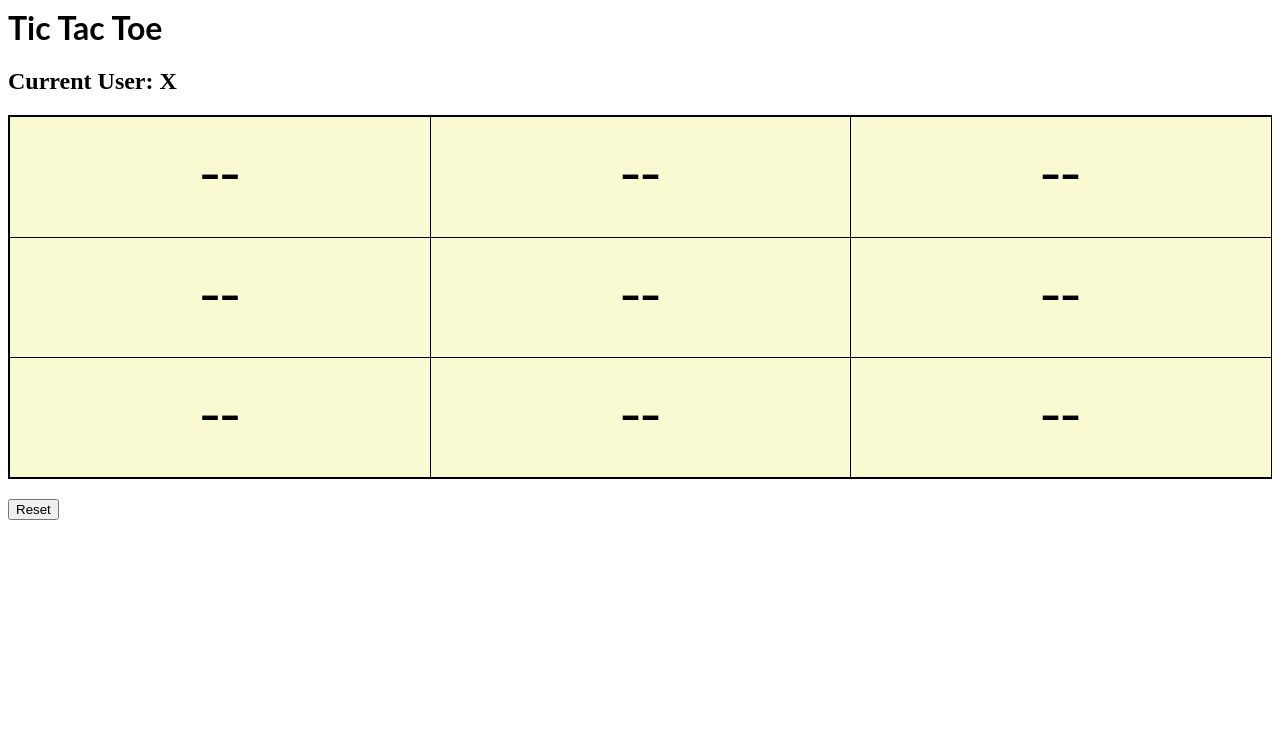
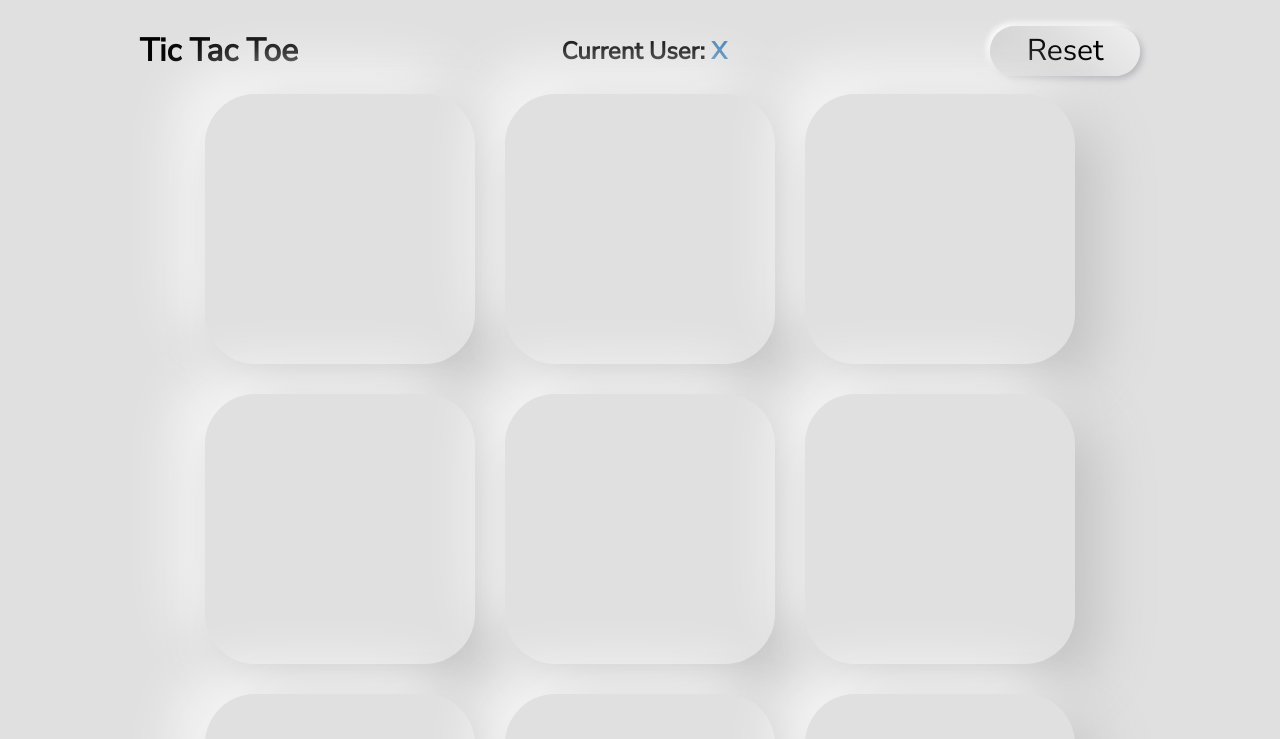
Before and after one commit to philosophercode/react-tic-tac-toe, a React (Create React App) app: page / in a window 1280 px wide. Shown: the top 739 px of the page. Built offline with nearby package versions, Linux system fonts and the light colour scheme.

Commit message:
neumorphic CSS

```diff
--- a/src/App.js
+++ b/src/App.js
@@ -1,10 +1,9 @@
-import React, { useState, useEffect } from 'react';
-import './style.css';
+import React, { useState, useEffect } from "react";
+import "./style.css";
 
 export default function App() {
   return (
     <div>
-      <h1>Tic Tac Toe</h1>
       <TicTacToe />
     </div>
   );
@@ -12,57 +11,57 @@ export default function App() {
 
 function TicTacToe() {
   const TABLE_DEFAULT = [
-    ['--', '--', '--'],
-    ['--', '--', '--'],
-    ['--', '--', '--']
+    ["", "", ""],
+    ["", "", ""],
+    ["", "", ""],
   ];
 
   const [table, setTable] = useState(TABLE_DEFAULT);
 
-  const [XO, setXO] = useState('X');
+  const [XO, setXO] = useState("X");
 
-  const transposeArr = arr =>
-    arr[0].map((_, colIdx) => arr.map(row => row[colIdx]));
+  const transposeArr = (arr) =>
+    arr[0].map((_, colIdx) => arr.map((row) => row[colIdx]));
 
-  const diagonalArrLR = table =>
+  const diagonalArrLR = (table) =>
     table.reduce((diagonal, row, rowIdx) => [...diagonal, row[rowIdx]], []);
 
-  const diagonalArrRL = table =>
+  const diagonalArrRL = (table) =>
     table.reduceRight(
       (diagonal, row, rowIdx, tableArr) => [
         ...diagonal,
-        row[tableArr.length - rowIdx - 1]
+        row[tableArr.length - rowIdx - 1],
       ],
-      []
+      [],
     );
 
   const diagonalArr = (table, right = false) =>
-    table[right ? 'reduceRight' : 'reduce'](
+    table[right ? "reduceRight" : "reduce"](
       (diagonal, row, rowIdx, tableArr) => [
         ...diagonal,
-        row[right ? tableArr.length - rowIdx - 1 : rowIdx]
+        row[right ? tableArr.length - rowIdx - 1 : rowIdx],
       ],
-      []
+      [],
     );
-  const allEqual = (arr, xo) => arr.every(v => v === xo);
-  const allEqualO = arr => arr.every(v => v === 'O');
-  const allEqualX = arr => arr.every(v => v === 'X');
+  const allEqual = (arr, xo) => arr.every((v) => v === xo);
+  const allEqualO = (arr) => arr.every((v) => v === "O");
+  const allEqualX = (arr) => arr.every((v) => v === "X");
 
-  const winDetector = table => {
+  const winDetector = (table) => {
     const tableFlipped = transposeArr(table);
     const tableDiagonalLR = diagonalArr(table);
     const tableDiagonalRL = diagonalArr(table, true);
     console.table(tableDiagonalLR);
     console.table(tableDiagonalRL);
-    if (allEqualO(tableDiagonalLR)) alert('O wins');
-    if (allEqualO(tableDiagonalRL)) alert('O wins');
-    if (allEqualX(tableDiagonalLR)) alert('X wins');
-    if (allEqualX(tableDiagonalRL)) alert('X wins');
+    if (allEqualO(tableDiagonalLR)) alert("O wins");
+    if (allEqualO(tableDiagonalRL)) alert("O wins");
+    if (allEqualX(tableDiagonalLR)) alert("X wins");
+    if (allEqualX(tableDiagonalRL)) alert("X wins");
 
-    if (table.map(allEqualO).some(x => x === true)) alert('O wins');
-    if (tableFlipped.map(allEqualO).some(x => x === true)) alert('O wins');
-    if (table.map(allEqualX).some(x => x === true)) alert('X wins');
-    if (tableFlipped.map(allEqualX).some(x => x === true)) alert('X wins');
+    if (table.map(allEqualO).some((x) => x === true)) alert("O wins");
+    if (tableFlipped.map(allEqualO).some((x) => x === true)) alert("O wins");
+    if (table.map(allEqualX).some((x) => x === true)) alert("X wins");
+    if (tableFlipped.map(allEqualX).some((x) => x === true)) alert("X wins");
   };
 
   useEffect(() => {
@@ -73,7 +72,7 @@ function TicTacToe() {
     let newTable = table;
     newTable[row][col] = XO;
     setTable([...newTable]);
-    setXO(currXO => (currXO === 'X' ? 'O' : 'X'));
+    setXO((currXO) => (currXO === "X" ? "O" : "X"));
   };
 
   const handleReset = () => setTable(TABLE_DEFAULT);
@@ -82,7 +81,7 @@ function TicTacToe() {
     <span
       className="col"
       id={value}
-      onClick={value === '--' ? () => handleClick(row, col) : null}
+      onClick={value === "" ? () => handleClick(row, col) : null}
     >
       {value}
     </span>
@@ -90,7 +89,13 @@ function TicTacToe() {
 
   return (
     <>
-      <h2>Current User: {XO}</h2>
+      <div className="header">
+        <h1>Tic Tac Toe</h1>
+        <h2>
+          Current User: <span id={XO}>{XO}</span>
+        </h2>
+        <button onClick={handleReset}>Reset</button>
+      </div>
       <div className="container">
         {table.map((row, rowIdx) => (
           <div className="row" key={rowIdx}>
@@ -105,7 +110,6 @@ function TicTacToe() {
           </div>
         ))}
       </div>
-      <button onClick={handleReset}>Reset</button>
     </>
   );
 }
--- a/src/style.css
+++ b/src/style.css
@@ -1,51 +1,90 @@
-h1,
-p {
-  font-family: Lato;
-}
-.container {
-  height: 360px;
-  font-size: 60px;
-  border: 2px solid black;
-  display: grid;
+@import url('https://fonts.googleapis.com/css2?family=Nunito+Sans&display=swap');
+
+html,
+body {
+  background-color: #e0e0e0;
 }
 
-.row:not(:last-child) {
-  border-bottom: 1px solid black;
+* {
+  font-family: 'Nunito Sans', sans-serif, Lato;
+}
+
+.header {
+  display: flex;
+  justify-content: space-around;
+  align-items: center;
+}
+
+.container {
+  display: grid;
+  justify-items: center;
+  row-gap: 30px;
+  width: 100%;
+  font-size: 60px;
 }
 
 .row {
   display: grid;
-  grid-template-columns: repeat(3, 1fr);
+  grid-template-columns: repeat(3, 270px);
+  grid-template-rows: 270px;
   justify-items: center;
   align-items: center;
-}
-
-.col:not(:first-child) {
-  border-left: 1px solid black;
+  column-gap: 30px;
 }
 
 .col {
-  line-height: 1.8;
+  line-height: 4.5;
   cursor: pointer;
-  /* justify-items: center; */
-  /* align-self: center; */
-  /* justify-self: center; */
   text-align: center;
   height: 100%;
   width: 100%;
+
+  border-radius: 50px;
+  background: #e0e0e0;
+  box-shadow: 20px 20px 60px #bebebe,
+    -20px -20px 60px #ffffff;
 }
 
-#O {
+.header #O {
   color: lightseagreen;
 }
 
-#X {
+.header #X {
   color: steelblue;
 }
-#-- {
-  background-color: lightgoldenrodyellow;
+
+.container #O {
+  color: lightseagreen;
+  border-radius: 50px;
+  border-radius: 50px;
+  background: linear-gradient(225deg, #cacaca, #f0f0f0);
+  box-shadow: -20px 20px 60px #bebebe,
+    20px -20px 60px #ffffff;
+}
+
+.container #X {
+  color: steelblue;
+  border-radius: 50px;
+  background: linear-gradient(145deg, #cacaca, #f0f0f0);
+  box-shadow: 20px 20px 60px #bebebe,
+    -20px -20px 60px #ffffff;
 }
 
 button {
-  margin-top: 20px;
+  /* margin-top: 20px; */
+  width: 150px;
+  height: 50px;
+  border-radius: 50px;
+  background: linear-gradient(225deg, #f0f0f0, #cacaca);
+  box-shadow: 3px 3px 6px #b8b9be, -3px -3px 6px #fff;
+  border: transparent;
+  font-size: 30px;
+  /* margin-top: 50px;
+  margin-left: 50px; */
 }
+
+button:active {
+  opacity: 1;
+  box-shadow: inset -4px -4px 8px rgba(255, 255, 255, 0.5),
+    inset 8px 8px 16px rgba(0, 0, 0, 0.1);
+}
```
Also changed, not shown: package.json (+14 -2 lines), 2 other files (tests, documents, lock files or other folders).
